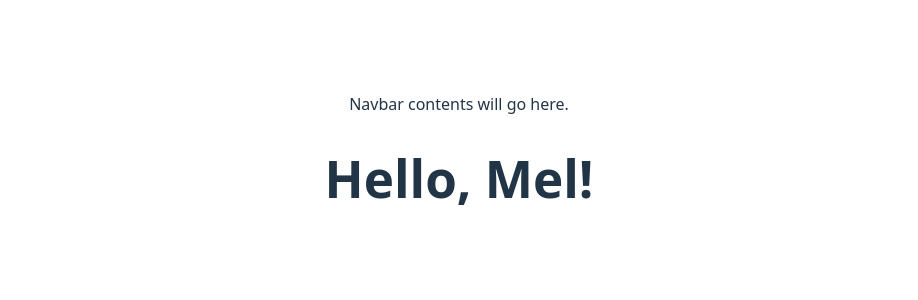
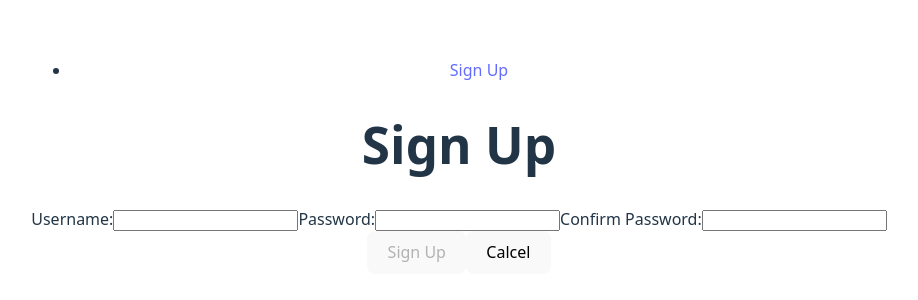
Before and after one commit to Mkac0/react-jwt-auth-template, a React (Vite) app: page /sign-up in a window 1280 px wide. Shown: the part 242-542 px from the top of the page, without its empty margins (181-1099 px from the left). Built offline with nearby package versions, Linux system fonts and the light colour scheme; no server answers.

Commit message:
sign up complete

```diff
--- a/src/App.jsx
+++ b/src/App.jsx
@@ -1,15 +1,20 @@
 import { useState } from 'react'
+import { Routes, Route } from 'react-router';
 import reactLogo from './assets/react.svg'
 import viteLogo from '/vite.svg'
 import './App.css'
+
 import NavBar from './components/NavBar/NavBar'
+import SignUpForm from './components/SignUpForm/SignUpForm'
 
 const App = () => {
 
   return (
     <>
       <NavBar />
-      <h1>Hello, Mel!</h1>
+      <Routes>                    {/* Add the Routes component to wrap our individual routes*/}
+        <Route path='/sign-up' element={<SignUpForm />} />
+      </Routes>
     </>
   );
 };
--- a/src/components/NavBar/NavBar.jsx
+++ b/src/components/NavBar/NavBar.jsx
@@ -1,7 +1,11 @@
+import { Link } from 'react-router';
+
 const NavBar = () => {
   return (
     <nav>
-      <p>Navbar contents will go here.</p>
+      <ul>
+        <li><Link to='/sign-up'>Sign Up</Link></li>
+      </ul>
     </nav>
   );
 };
--- a/src/components/SignUpForm/SignUpForm.jsx
+++ b/src/components/SignUpForm/SignUpForm.jsx
@@ -1,5 +1,7 @@
 import { useState } from 'react'
 import { useNavigate } from 'react-router'
+
+import { signUp } from '../../services/authService';
 
 const SignUpForm = () => {
     const navigate = useNavigate();
@@ -19,8 +21,13 @@ const SignUpForm = () => {
 
     const handleSubmit = async (event) => {
         event.preventDefault();
-        console.log(formData);
-    }
+        try {
+        const newUser = await signUp(formData);
+        console.log(newUser);
+         } catch (err) {
+            setMessage(err.message);
+        }
+    };
 
     const isFormInvalid = () => {
         return !(username && password && password === passwordConf);
--- /dev/null
+++ b/src/services/authService.js
@@ -0,0 +1,34 @@
+// Use the `VITE_BACK_END_SERVER_URL` environment variable to set the base URL.
+// Note the `/auth` path added to the server URL that forms the base URL for
+// all the requests in this service.
+const BASE_URL = `${import.meta.env.VITE_BACK_END_SERVER_URL}/auth`;
+
+const signUp = async (FormData) => {
+    try {
+        const res = await fetch(`${BASE_URL}/sign-up`, {
+            method: 'POST',
+            headers: { 'Content-type': 'application/json' },
+            body: JSON.stringify(FormData),
+        });
+        const data = await res.json();
+
+        if (data.err) {
+            throw new Error(data.err);
+        }
+
+        if (data.token) {       // Store the token (data.token) in local storage with the key token
+            localStorage.setItem('token', data.token);
+            return JSON.parse(atob(data.token.split('.')[1])).payload; // Split the token into three parts using the . character
+        }       // atob() - Decode this part of the token from base64 (an encoded - not encrypted - string) into human readable text
+    // JSON.parse().payload - Parse the decoded payload into a JavaScript object and get the specific data we attached in the back-end - the user payload data
+
+        throw new Error('Invalid responde from server');
+    } catch (err) {
+        console.log(err);
+        throw new Error(err);
+    }
+}
+
+export {
+    signUp,
+}
```
